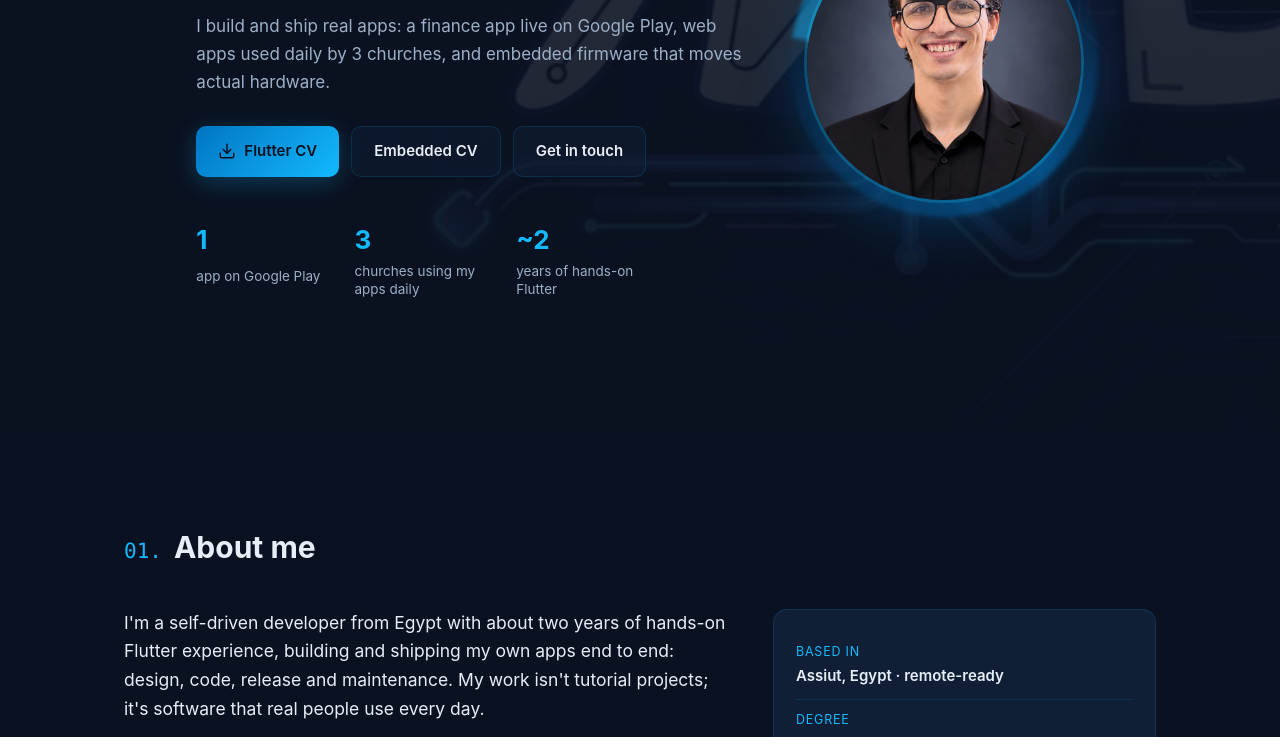
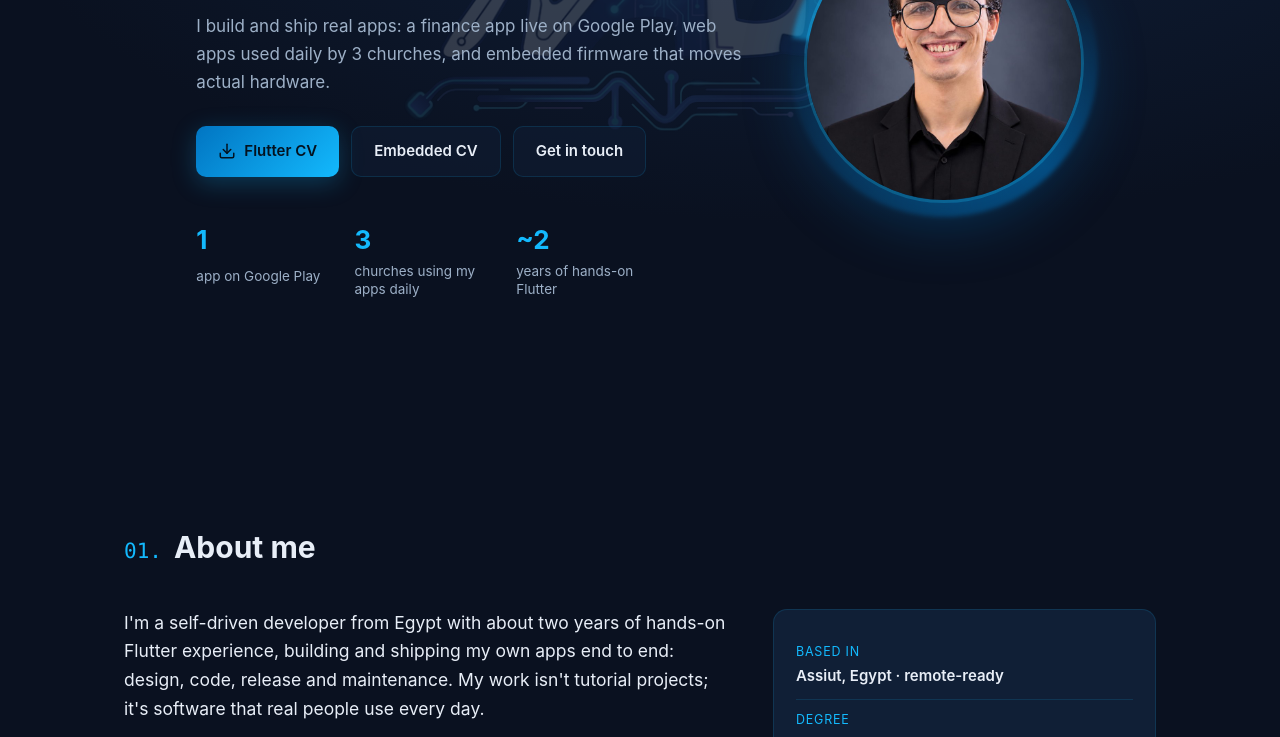
Before and after one commit to NadiNasserMass3od/NadiNasserMass3od.github.io, a plain HTML site: page index.html in a window 1280 px wide. Shown: the part 367-1104 px from the top of the page. Drawn offline with Linux system fonts and the light colour scheme.

Commit message:
Add files via upload

```diff
--- a/style.css
+++ b/style.css
@@ -98,10 +98,20 @@ a { color: var(--accent); text-decoration: none; }
   padding: 120px 24px 60px;
   position: relative;
   overflow: hidden;
-  background:
-    linear-gradient(rgba(10, 17, 32, 0.86), rgba(10, 17, 32, 0.94)),
-    url("cover.jpg") center 30% / cover no-repeat;
+  background: radial-gradient(ellipse 90% 65% at 65% 25%, #10203a 0%, #0a1120 75%);
 }
+
+/* full ND logo watermark behind the hero content */
+.hero::before {
+  content: "";
+  position: absolute;
+  inset: 0;
+  background: url("logo-mark.png") center 45% / min(76vw, 500px) no-repeat;
+  opacity: 0.16;
+  pointer-events: none;
+}
+
+.hero > * { position: relative; z-index: 1; }
 
 .hero-inner { max-width: 620px; }
 
```
Also changed, not shown: logo-mark.png (added).
